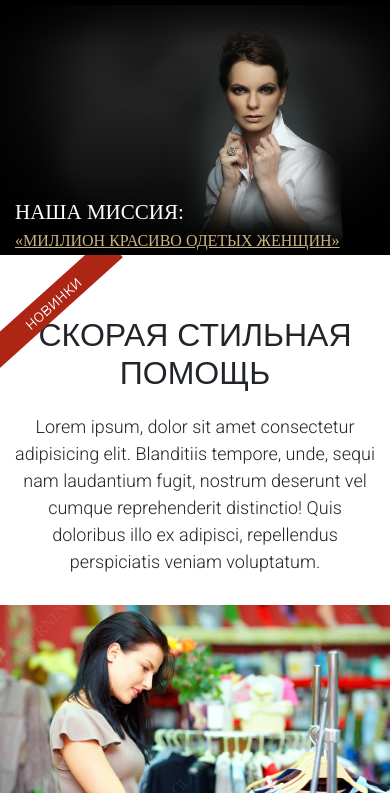
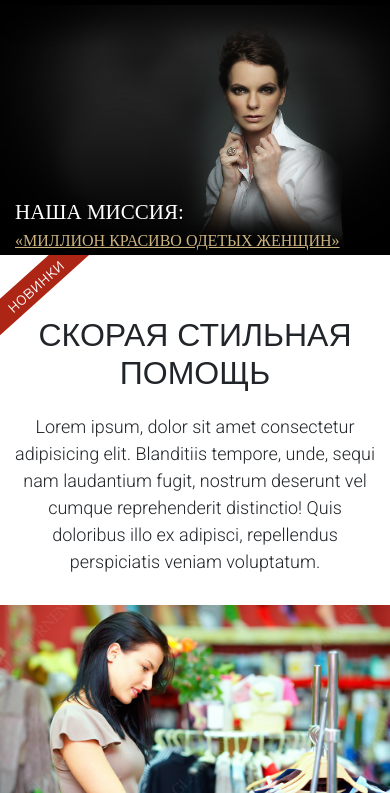
Before and after one commit to oreshkevich/test-women, a plain HTML site: page index.html in a window 390 px wide. Shown: the part 51-844 px from the top of the page. Drawn offline with nearby package versions, Linux system fonts and the light colour scheme; a web font is replaced by a local one.

Commit message:
fix: media

```diff
--- a/css/style.css
+++ b/css/style.css
@@ -205,7 +205,7 @@ h3 {
   position: absolute;
   top: 34px;
   left: -30px;
-  width: 165px;
+  width: 172px;
   background-color: #ad2615;
   transform: rotate(318deg);
   color: #fff;
@@ -546,6 +546,11 @@ table.yellow span.symbol {
   .old-price:before {
     width: 15%;
   }
+
+  .help::before {
+    top: 17px;
+    left: -51px;
+  }
 }
 
 @media (max-width: 440px) {
```
